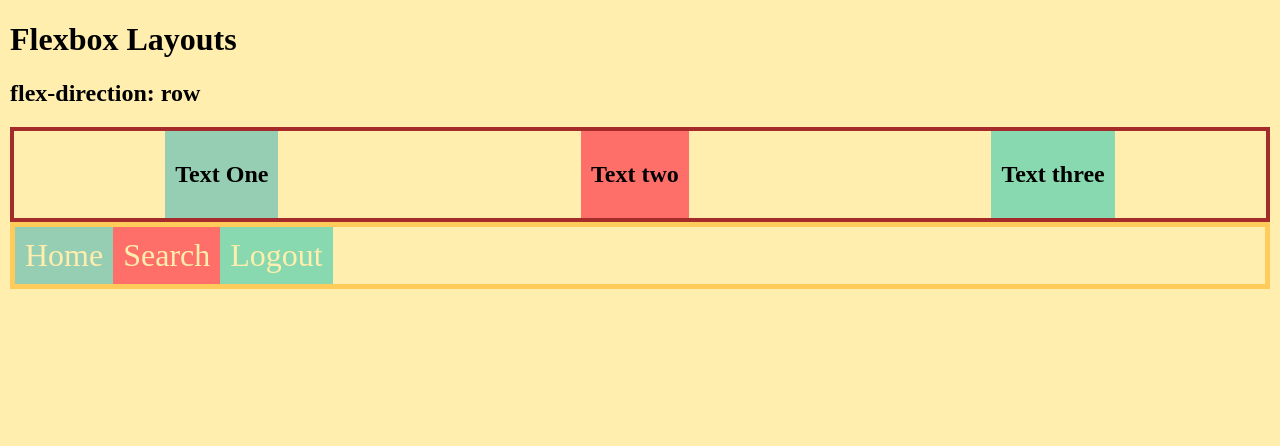
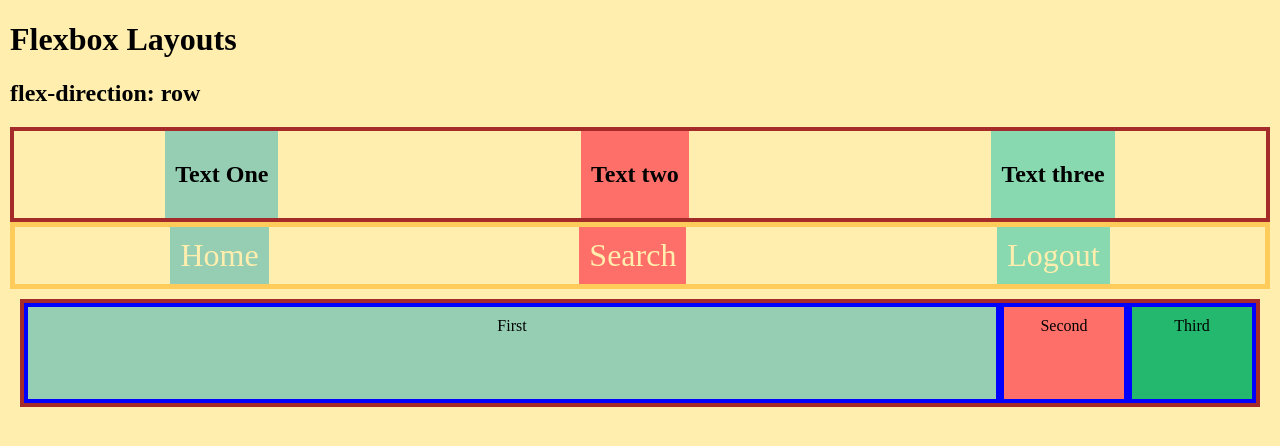
Before and after one commit to ebaybasics/flexBoxSite, a plain HTML site: page index.html in a window 1280 px wide. Drawn offline with Linux system fonts and the light colour scheme.

Commit message:
Add anotherFlex, play with css settings to learn flex-item vs flex container

```diff
--- a/index.html
+++ b/index.html
@@ -12,7 +12,7 @@
     <h1>Flexbox Layouts</h1>
     <h2>flex-direction: row</h2>
 
-        <nav class="flex-container">
+        <div class="flex-container">
             <div class="one">
                 <h2>Text One</h2>
             </div>
@@ -22,7 +22,7 @@
             <div class="three">
                 <h2>Text three</h2>
             </div>
-        </nav>
+        </div>
 
     <!-- <h2>flex-direction: column</h2>
 
@@ -44,6 +44,13 @@
             <div>Logout</div>
         </nav>
 
+        <div class="anotherFlex">
+            <div class="card-one">First</div>
+            <div class="card-two">Second</div>
+            <div class="card-three">Third</div>
+
+        </div>
+
 
     <script src="./script.js"></script>
 </body>
--- a/style.css
+++ b/style.css
@@ -7,55 +7,36 @@
     border: 4px solid brown;
     display: flex;
     justify-content: space-around;
-    /* font-size: 2em; */
-
-    /* flex-direction: column; */
 }
 
 .flex-container > div {
     text-align: center;
-    background: peachpuff;
-
     padding: 10px;
-    /* height: 100px; */
-    /* width: 50px; */
-    /* flex: 1; */
-
 
 }
 
-/* .flex-container.column {
-    display: flex;
-    flex-direction: column;
-    /* align-items: flex-end; */
-    /* justify-content: space-around; */
-
-/* } */
-
-
-
-  .container {
+.container {
     border: 5px solid #ffcc5c;
     display: flex;
-    /* justify-content: space-around; */
+    justify-content: space-around;
   }
 
-  .container > div {
+.container > div {
     padding: 10px;
     text-align: center;
     font-size: 2em;
     color: #ffeead;
   }
 
-  .flex-container > div:nth-child(1) {
+.one {
     background-color: #96ceb4;
   }
 
-  .flex-container > div:nth-child(2) {
+.two {
     background-color: #ff6f69;
   }
 
-  .flex-container > div:nth-child(3) {
+.three {
     background-color: #88d8b0;
   }
 
@@ -70,3 +51,34 @@
   .container > div:nth-child(3) {
     background-color: #88d8b0;
   }
+
+.anotherFlex {
+    display: flex;
+    border: 4px solid brown;
+    min-height: 100px;
+    margin: 10px;
+
+    justify-content: space-around;
+}
+
+.anotherFlex > div {
+    min-width: 100px;
+    padding: 10px;
+    text-align: center;
+    border: 4px solid blue;
+
+}
+
+
+.card-one {
+    background-color: #96ceb4;
+    flex-grow: 1;
+}
+
+.card-two {
+    background-color: #ff6f69
+}
+
+.card-three {
+    background-color: #23b86d;
+}
```
